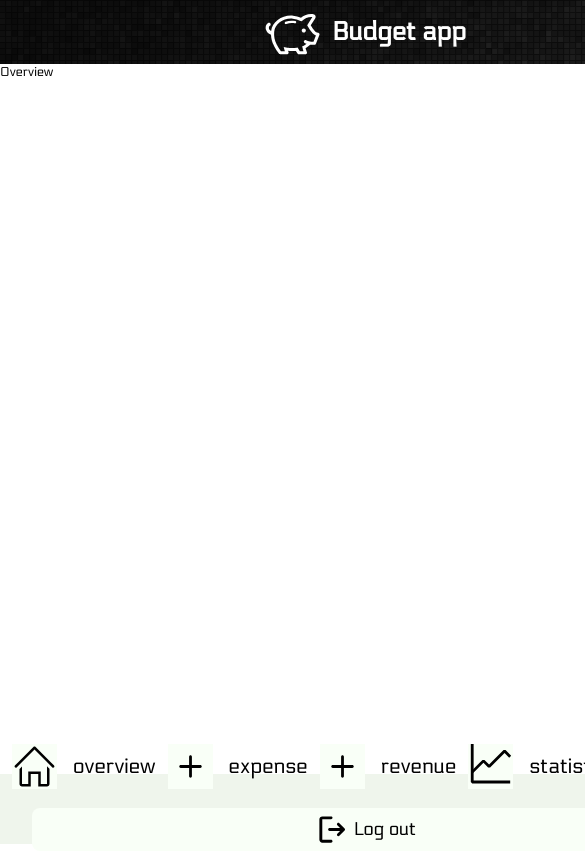
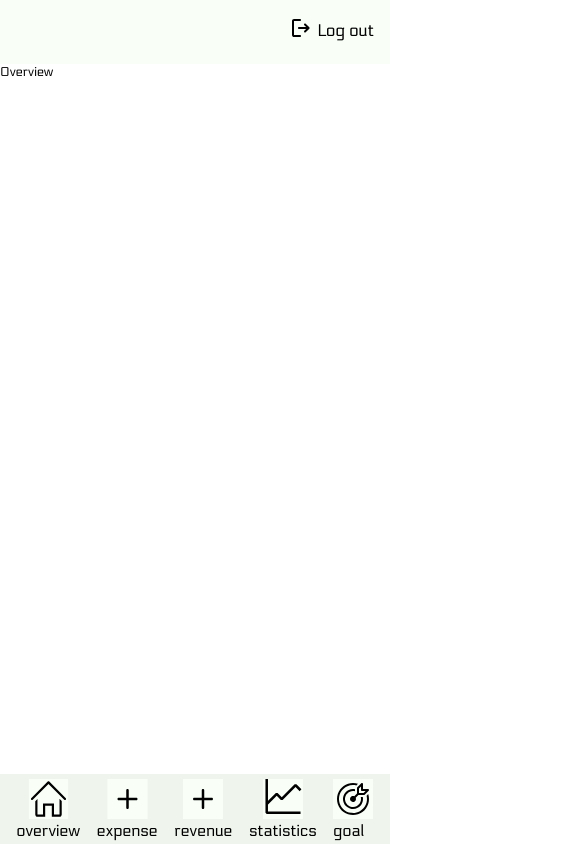
Before and after one commit to bsk94/Expense-tracker, a React (Create React App) app: page / in a window 390 px wide. Shown: the top 851 px of the page, 585 px wide, since content can reach past the window. Built offline with nearby package versions, Linux system fonts and the light colour scheme.

Commit message:
navigation- mobile view added

```diff
--- a/src/components/molecules/navigation/index.tsx
+++ b/src/components/molecules/navigation/index.tsx
@@ -5,15 +5,22 @@
   StyledList,
   StyledListItem,
   StyledLogoutLink,
-  StyledLogoutIcon
+  StyledLogoutIcon,
+  StyledLogoutLinkMobile,
+  StyledLinkMobile
 } from './navigation-styled';
 import { Link } from 'react-router-dom';
 import { routes } from '../../../router/routes';
 import { sidebarData } from '../../../helpers/sidebar';
 import Button from '../../atoms/button';
+import { useIsDesktop } from '../../../shared/hooks/isDesktop';
 
 const Navbar = () => {
+  const { isDesktop } = useIsDesktop();
+
   return (
+    <>
+      {isDesktop ? (
         <>
           <StyledBg>
             <StyledHeaderIcon alt="piggy bank icon" />
@@ -38,6 +45,27 @@
             </StyledLogoutLink>
           </StyledNav>
         </>
+      ) : (
+        <>
+          <StyledLogoutLinkMobile to={routes.login}>
+            <StyledLogoutIcon alt="log out icon" />
+            <Button>Log out</Button>
+          </StyledLogoutLinkMobile>
+          <StyledNav>
+            <StyledList>
+              {sidebarData.map(({ icon, title, link }) => {
+                return (
+                  <StyledLinkMobile to={link} key={title}>
+                    <img src={icon} alt={icon} />
+                    <p>{title}</p>
+                  </StyledLinkMobile>
+                );
+              })}
+            </StyledList>
+          </StyledNav>
+        </>
+      )}
+    </>
   );
 };
 
--- a/src/components/molecules/navigation/navigation-styled.ts
+++ b/src/components/molecules/navigation/navigation-styled.ts
@@ -129,6 +129,5 @@
     border: 0;
     background: none;
     font-size: 2.1rem;
-    margin-top: 0.5rem;
   }
 `;
--- /dev/null
+++ b/src/shared/hooks/isDesktop.ts
@@ -0,0 +1,16 @@
+import { useState, useEffect } from 'react';
+
+export const useIsDesktop = () => {
+  const [isDesktop, setDesktop] = useState(window.innerWidth > 600);
+
+  const updateMedia = () => {
+    setDesktop(window.innerWidth > 600);
+  };
+
+  useEffect(() => {
+    window.addEventListener('resize', updateMedia);
+    return () => window.removeEventListener('resize', updateMedia);
+  });
+
+  return { isDesktop };
+};
```
Lines whose indentation alone changed are shown as unchanged.
